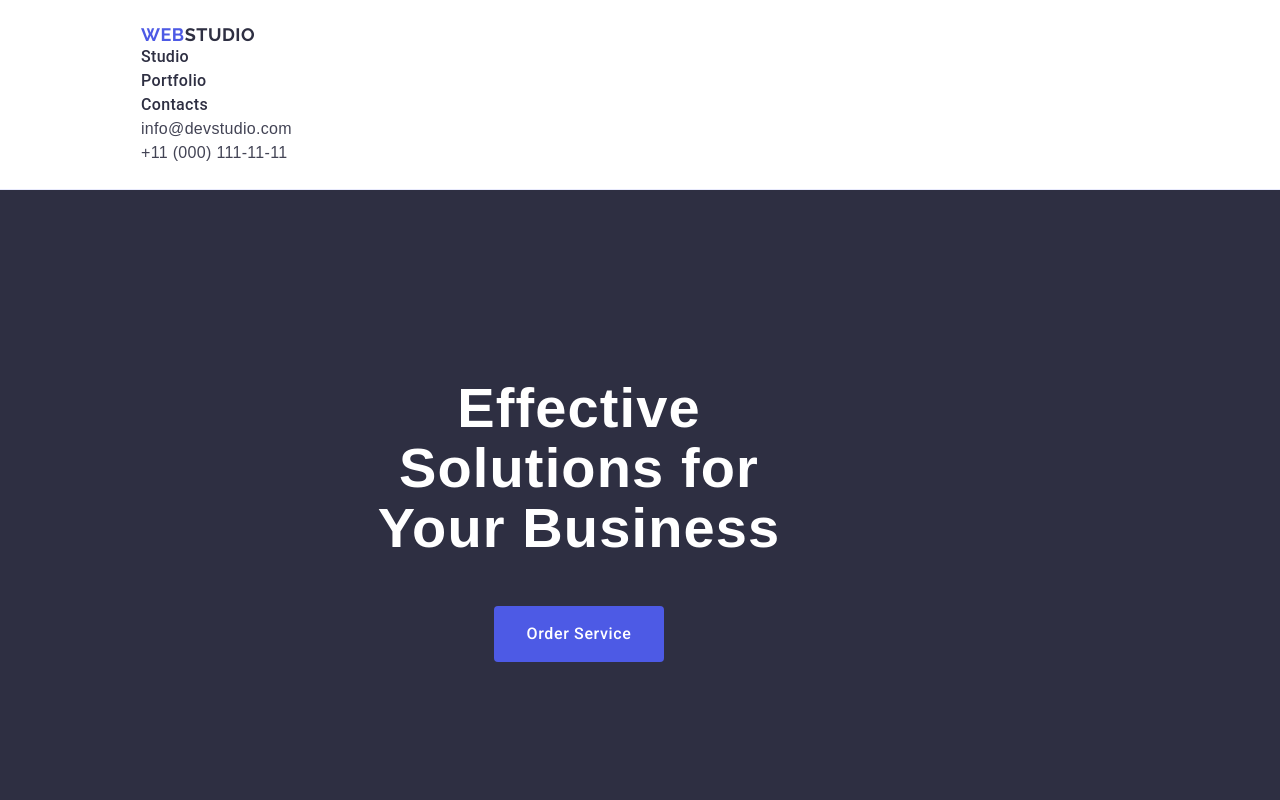
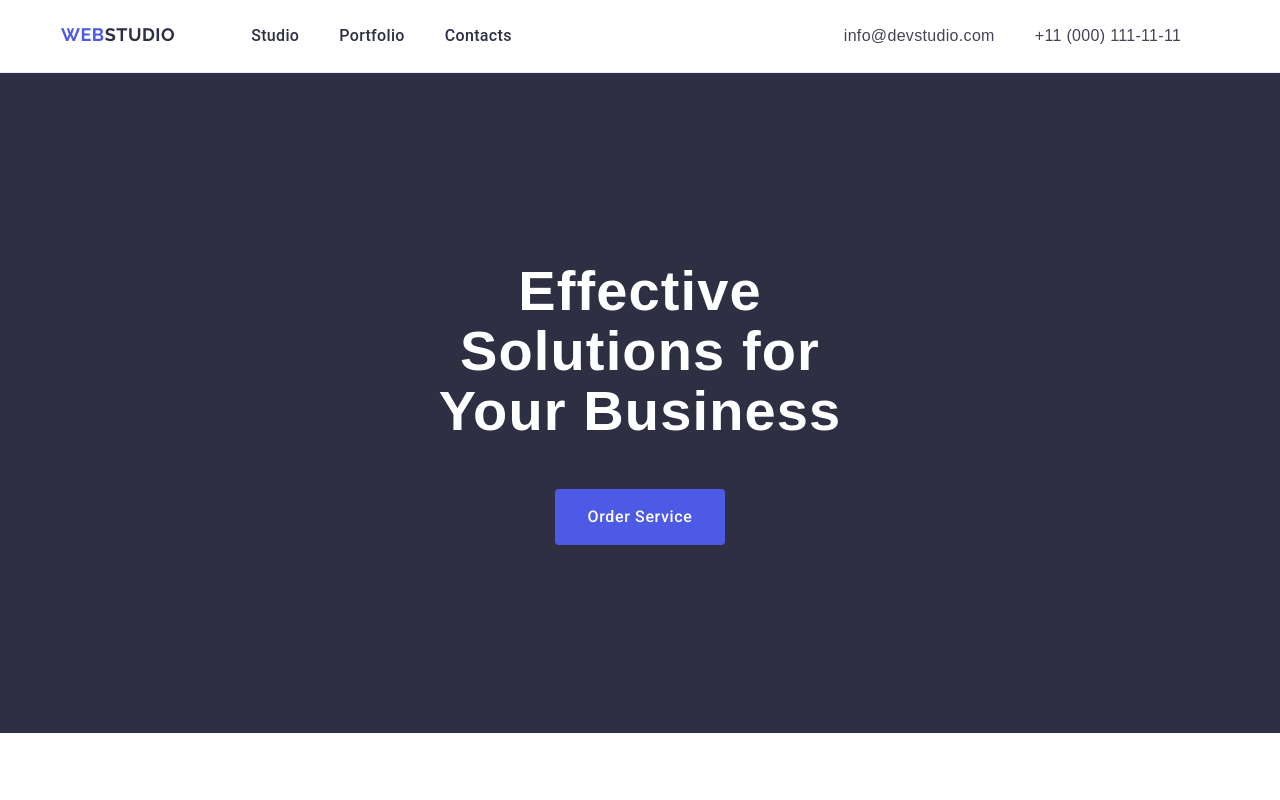
Before and after one commit to liyayaroshenko335-cpu/goit-markup-hw-03, a plain HTML site: page index.html in a window 1280 px wide. Shown: the top 800 px of the page. Drawn offline with nearby package versions, Linux system fonts and the light colour scheme.

Commit message:
css-html

```diff
--- a/css/styles.css
+++ b/css/styles.css
@@ -46,9 +46,8 @@ address {
 
 .container {
   width: 1158px;;
-  margin: o auto;
-  padding-left: 141px;
-  padding-right: 141px;
+  margin: 0 auto;
+
 }
 
 .title {
@@ -89,10 +88,33 @@ button {
   letter-spacing: 0.03em;
   text-transform: uppercase;
   color: #4d5ae5;
+
+
 }
 
 .logo-studio {
   color: #2e2f42;
+  margin-right: 76px;
+}
+
+.header-container {
+  display: flex;
+}
+
+/*.navigation {
+  /*display: flex;
+  align-items: center;
+  /*flex-grow: 1;
+  justify-content: space-between;
+  margin-right: px;
+}*/
+
+.navigation-menu-list {
+  display: flex;
+  gap: 40px;
+  flex-grow: 1;
+  justify-content: space-between;
+  margin-right: 332px;
 }
 
 .navigation-menu-link {
@@ -107,6 +129,19 @@ button {
 .navigation-menu-link:focus {
   color: #404bbf;
 }
+
+.header-address-list {
+  display: flex;
+  gap: 40px;
+
+}
+/*.header-address-mailto {
+ width: 153px;
+}
+
+.header-address-tel {
+  width: 151px;
+}*/
 
 .header-address-link {
   font-size: 16px;
--- a/index.html
+++ b/index.html
@@ -21,11 +21,12 @@
   </head>
   <body>
     <header class="header">
-      <div class="container">
-        <nav class="navigation">
+      <div class="container header-container">
+
           <a href="./index.html" class="logo"
             >Web<span class="logo-studio">Studio</span>
           </a>
+        <nav class="navigation">
           <ul class="navigation-menu-list">
             <li class="navigation-menu-item">
               <a class="navigation-menu-link subtitle" href="./index.html"
@@ -42,7 +43,7 @@
         </nav>
         <address class="header-address">
           <ul class="header-address-list">
-            <li class="header-address-item">
+            <li class="header-address-mailto">
               <a
                 class="header-address-link text"
                 href="mailto:info@devstudio.com"
@@ -51,7 +52,7 @@
                 >info@devstudio.com</a
               >
             </li>
-            <li class="header-address-item">
+            <li class="header-address-tel">
               <a
                 class="header-address-link text"
                 href="tel:+110001111111"
```
